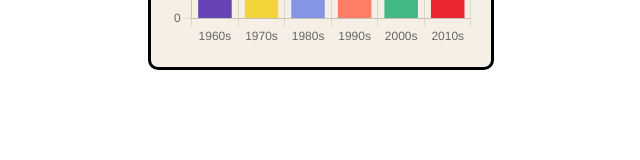
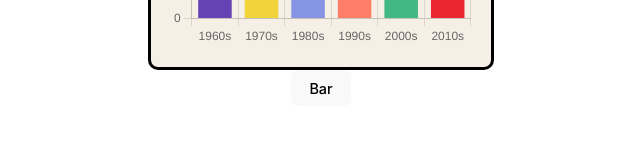
Before and after one commit to Lu-Smith/graphs_vue, a Vue app: page / in a window 1280 px wide. Shown: the part 365-525 px from the top of the page, without its empty margins (319-959 px from the left). Built offline with nearby package versions, Linux system fonts and the light colour scheme.

Commit message:
Updated MainGraphs.vue

```diff
--- a/src/components/MainGraphs.vue
+++ b/src/components/MainGraphs.vue
@@ -1,5 +1,5 @@
 <script setup lang="ts">
-import { ref} from 'vue'
+import { ref, shallowRef} from 'vue';
 import {
   Chart as ChartJS,
   Title,
@@ -7,11 +7,28 @@ import {
   Legend,
   BarElement,
   CategoryScale,
-  LinearScale
-} from 'chart.js'
-import { Bar } from 'vue-chartjs'
+  LinearScale,
+  ArcElement,
+  PieController
+} from 'chart.js';
+import { Bar } from 'vue-chartjs';
+import { Pie } from 'vue-chartjs';
 
-ChartJS.register(CategoryScale, LinearScale, BarElement, Title, Tooltip, Legend)
+
+const type = ref('Bar');
+const chartComponent = shallowRef(type.value === 'Bar' ? Bar : Pie);
+
+ChartJS.register(Title, Tooltip, Legend, ArcElement,  BarElement, CategoryScale, LinearScale, PieController);
+
+const handleType = () => {
+    if (type.value === 'Bar') {
+        type.value = 'Pie';
+        chartComponent.value = Pie;
+    } else {
+        type.value = 'Bar';
+        chartComponent.value = Bar;
+    };
+}
 
 const birthsUKData = ref({
     labels: ['1960s', '1970s', '1980s', '1990s', '2000s', '2010s'],
@@ -106,11 +123,13 @@ const handleGraph = () => {
     </div>
 
     <div class="chartContainer">
-        <Bar
+        <component
+            :is="chartComponent"
             :options="chartOptions"
             :data="data[title].value"
         />
     </div>
+    <button @click="handleType">{{ type }}</button>
 </template>
 
 <style scoped>
```
